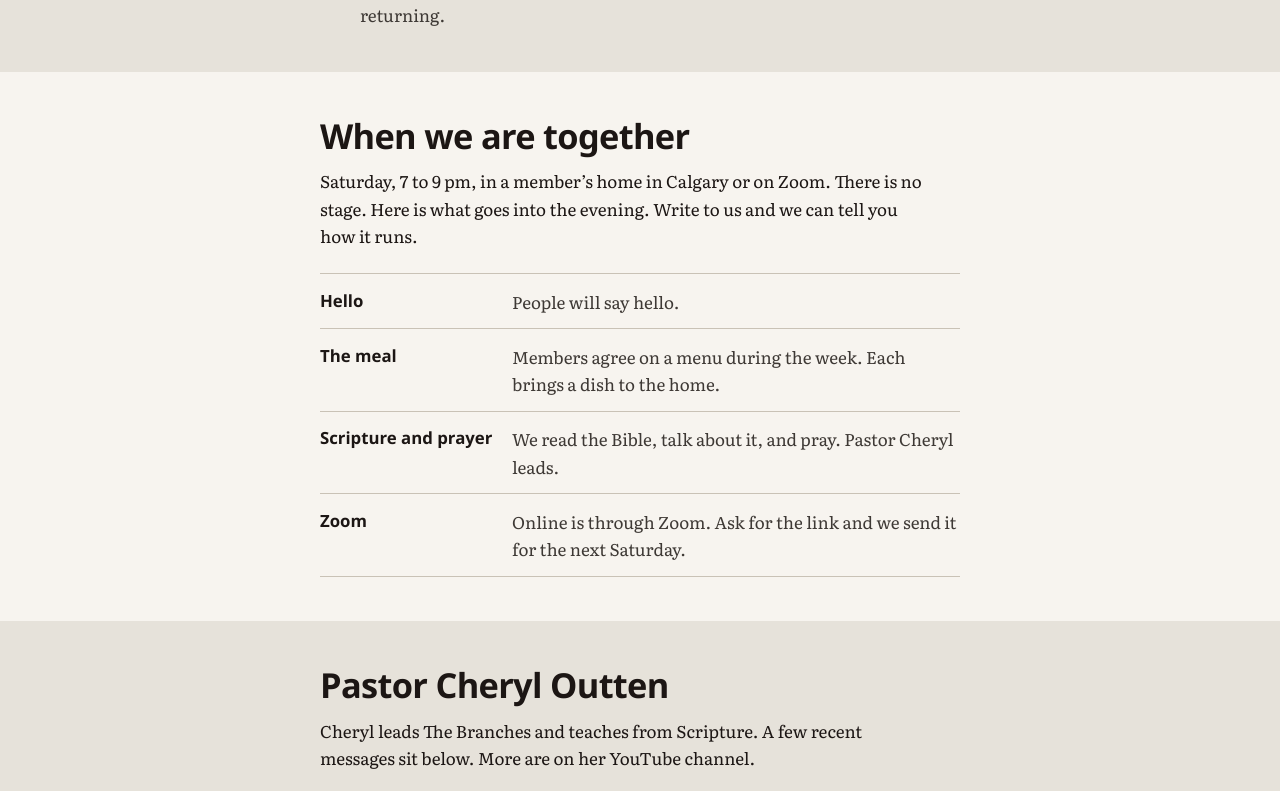
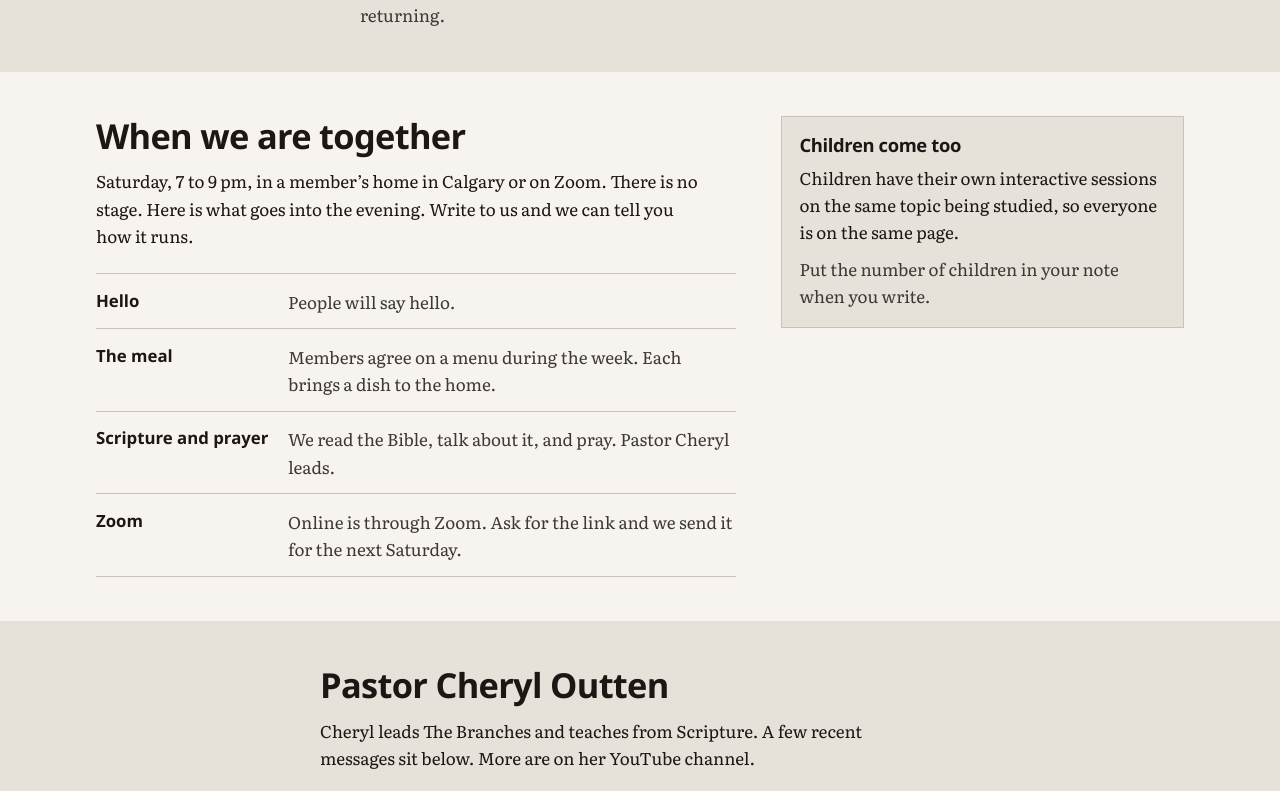
Before and after one commit to lioneltchami/the-branches, a React (Vite) app: page / in a window 1280 px wide. Shown: the part 1185-1976 px from the top of the page. Built offline with nearby package versions, Linux system fonts and the light colour scheme; a web font is replaced by a local one.

Commit message:
Rank 5: give children their own block

```diff
--- a/src/App.css
+++ b/src/App.css
@@ -404,6 +404,39 @@
   background: var(--paper);
 }
 
+.gather__grid {
+  display: grid;
+  gap: 1.75rem;
+}
+
+.children {
+  background: var(--page);
+  border: 1px solid var(--line);
+  padding: 1.1rem;
+}
+
+.children h3 {
+  margin: 0 0 0.5rem;
+  font-size: 1.15rem;
+}
+
+.children p {
+  margin: 0;
+}
+
+.children p + p {
+  margin-top: 0.6rem;
+  color: var(--muted);
+}
+
+@media (min-width: 56rem) {
+  .gather__grid {
+    grid-template-columns: minmax(0, 1.6fr) minmax(0, 1fr);
+    gap: 2.5rem;
+    align-items: start;
+  }
+}
+
 .gather__intro {
   max-width: 40rem;
 }
--- a/src/App.tsx
+++ b/src/App.tsx
@@ -73,10 +73,6 @@ const FAQ = [
   {
     q: 'Is there a meal?',
     a: 'Yes. During the week members agree on what to cook, and each person brings their dish to the hosting home. On your first Saturday, ask us what to bring when you write.',
-  },
-  {
-    q: 'Are children welcome?',
-    a: 'Yes. Children join. They have their own interactive sessions on the same topic being studied, so everyone is on the same page.',
   },
   {
     q: 'What should I expect the first time?',
@@ -335,7 +331,8 @@ function App() {
         </section>
 
         <section id="gather" className="section section--paper gather">
-          <div className="wrap gather__intro">
+          <div className="wrap gather__grid">
+            <div className="gather__intro">
               <h2 id="gather-title" tabIndex={-1}>
                 When we are together
               </h2>
@@ -361,6 +358,15 @@ function App() {
                   <dd>Online is through Zoom. Ask for the link and we send it for the next Saturday.</dd>
                 </div>
               </dl>
+            </div>
+            <aside className="children" aria-labelledby="children-title">
+              <h3 id="children-title">Children come too</h3>
+              <p>
+                Children have their own interactive sessions on the same topic being studied, so
+                everyone is on the same page.
+              </p>
+              <p>Put the number of children in your note when you write.</p>
+            </aside>
           </div>
           {GATHERING_PHOTO && (
             <figure className="wrap gather__photo">
```
Lines whose indentation alone changed are shown as unchanged.
